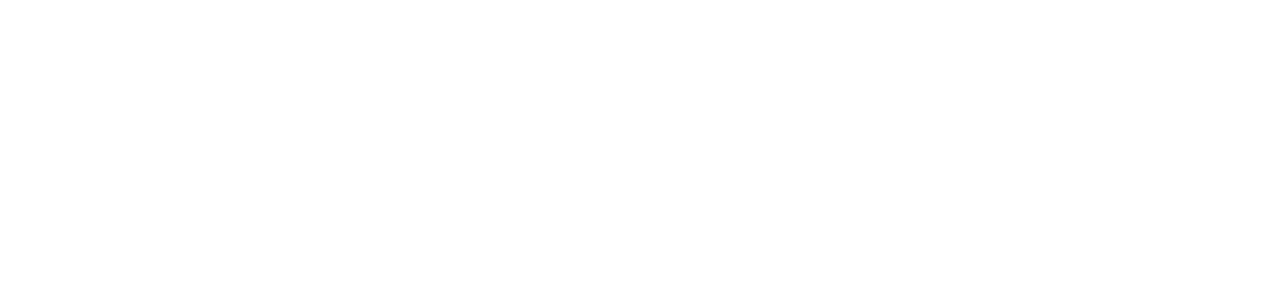
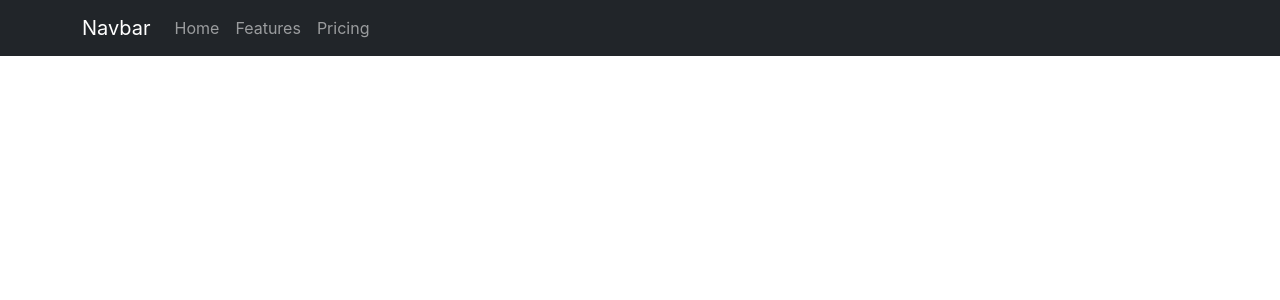
Before and after one commit to ssh-24/hwanshop, a React (Create React App) app: page / in a window 1280 px wide. Shown: the top 300 px of the page. Built offline with nearby package versions, Linux system fonts and the light colour scheme.

Commit message:
230211 23:32

```diff
--- a/src/App.js
+++ b/src/App.js
@@ -1,10 +1,20 @@
 /*eslint-disable*/
+import { Navbar, Container, Nav } from 'react-bootstrap';
 import './App.css';
 
 function App() {
   return (
     <div className="App">
-
+      <Navbar bg="dark" variant="dark">
+        <Container>
+          <Navbar.Brand href="#home">Navbar</Navbar.Brand>
+          <Nav className="me-auto">
+            <Nav.Link href="#home">Home</Nav.Link>
+            <Nav.Link href="#features">Features</Nav.Link>
+            <Nav.Link href="#pricing">Pricing</Nav.Link>
+          </Nav>
+        </Container>
+      </Navbar>
     </div>
   );
 }
```
